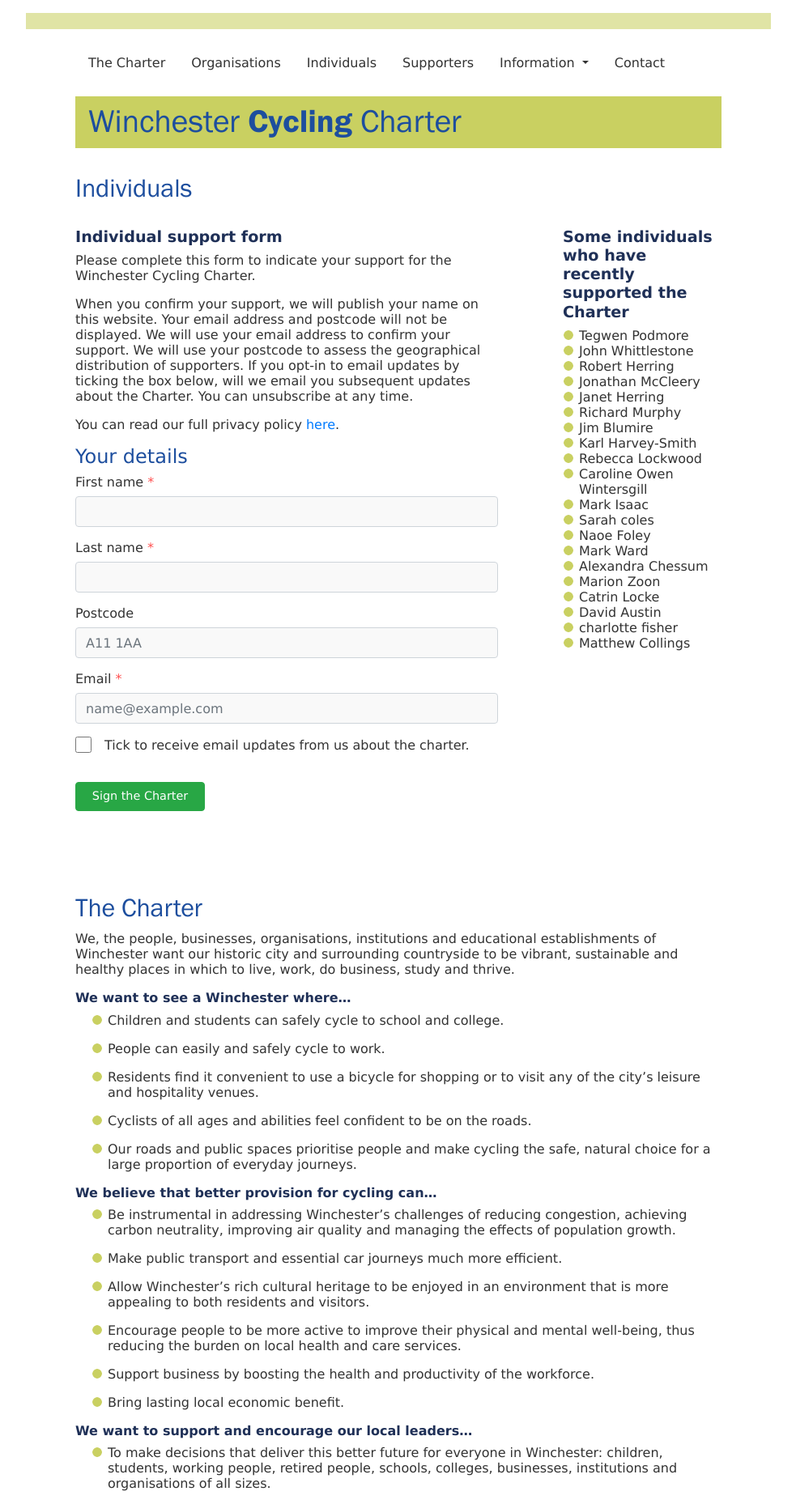
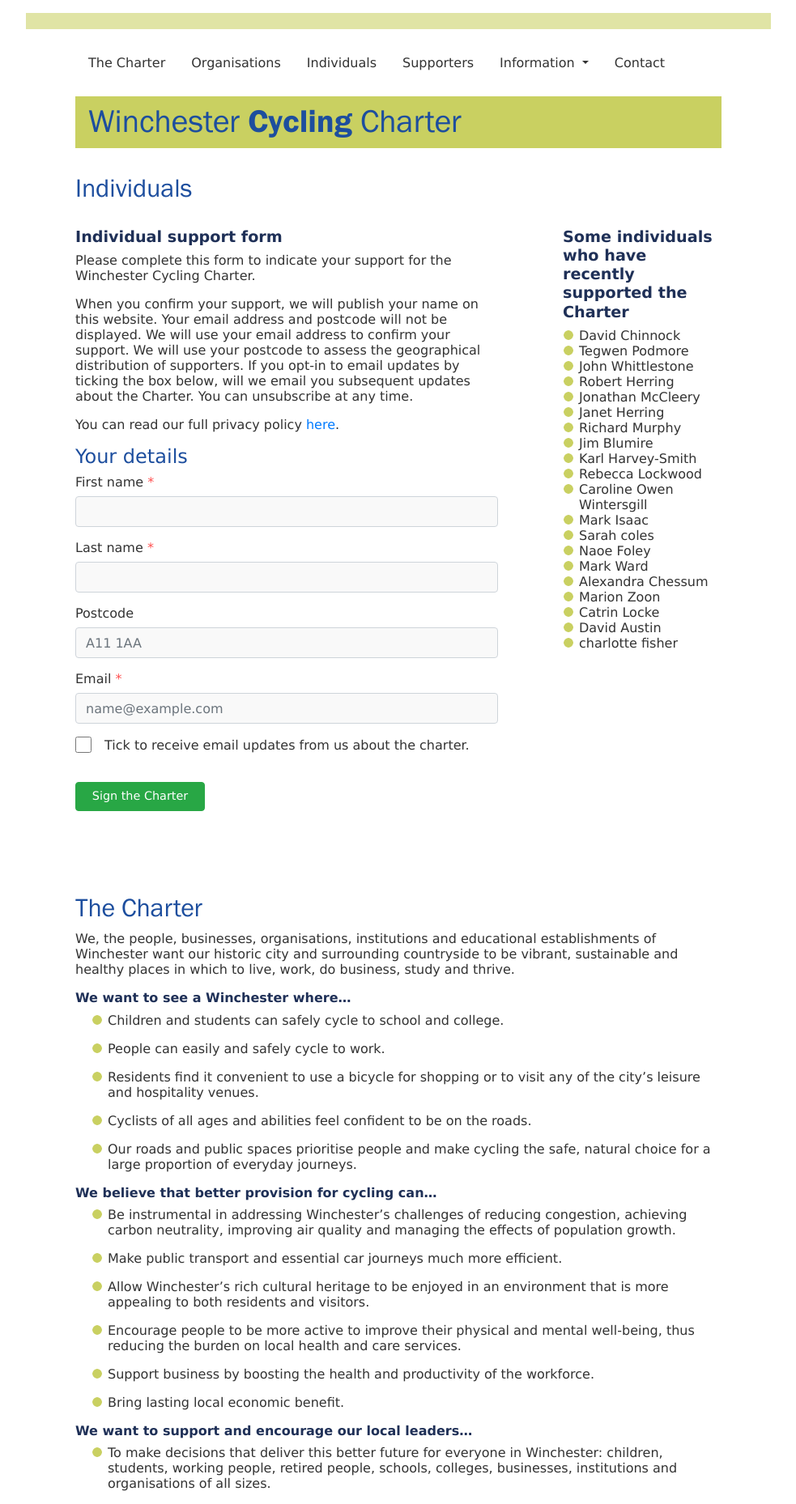
Before and after one commit to winchestercyclingcharter/winchestercyclingcharter.github.io, a Jekyll site: the page built from ind-page.md, in a window 1280 px wide. Shown: the whole page at 81% size, without its empty margins (148-1131 px from the left). Built offline with Jekyll 4.4.1, drawn with Linux system fonts in a browser that asks for light colours; nearby versions of some CDN libraries.

Commit message:
Update people.yml

```diff
--- a/_data/people.yml
+++ b/_data/people.yml
@@ -696,3 +696,4 @@ people:
 - { lastname: Locke, firstname: Catrin, dt: 20211018-194238-498656 }
 - { lastname: Podmore, firstname: Tegwen , dt: 20211019-091736-112645 }
 - { lastname: Wergan, firstname: Jack, dt: 20211018-092859-927509 }
+- { lastname: Chinnock, firstname: David, dt: 20211019-160829-049825 }
```
